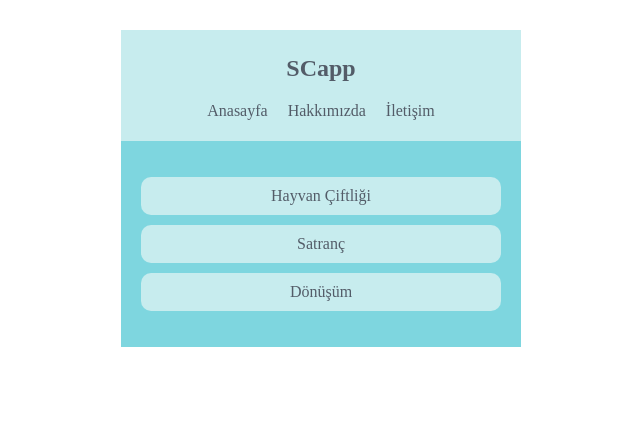
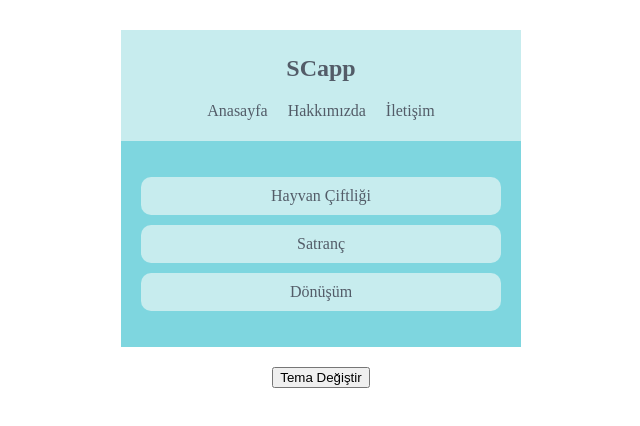
Before and after one commit to sdnrcvk/React-SCapp, a React (Create React App) app: page / in a window 1280 px wide. Shown: the top 426 px of the page, without its empty margins (319-959 px from the left). Built offline with nearby package versions, Linux system fonts and the light colour scheme.

Commit message:
ThemeToggle added

```diff
--- a/src/App.js
+++ b/src/App.js
@@ -1,5 +1,6 @@
 import Booklist from "./components/BookList";
 import Navbar from "./components/Navbar";
+import ThemeToggle from "./components/ThemeToggle";
 import ThemeContextProvider, {ThemeContext} from "./contexts/ThemeContext";
 
 function App() {
@@ -8,6 +9,7 @@ function App() {
       <ThemeContextProvider>
         <Navbar/>
         <Booklist/>
+        <ThemeToggle/>
       </ThemeContextProvider>
     </div>
   );
--- /dev/null
+++ b/src/components/ThemeToggle.js
@@ -0,0 +1,18 @@
+import React,{Component} from "react";
+import { ThemeContext } from "../contexts/ThemeContext";
+
+class ThemeToggle extends Component{
+    static contextType=ThemeContext;
+
+    render(){
+        const {toggleTheme}=this.context;
+
+        return(
+            <button onClick={toggleTheme}>Tema Değiştir</button>
+        )
+
+    }
+
+}
+
+export default ThemeToggle;
--- a/src/contexts/ThemeContext.js
+++ b/src/contexts/ThemeContext.js
@@ -10,9 +10,13 @@ class ThemeContextProvider extends Component {
         dark:{syntax:'#f5f6fa',ui:'#303952',bg:'#192a56'}
     }
 
+    toggleTheme=()=>{
+        this.setState({isLightTheme:!this.state.isLightTheme});
+    }
+
     render(){
         return (
-            <ThemeContext.Provider value={{...this.state}}>
+            <ThemeContext.Provider value={{...this.state,toggleTheme:this.toggleTheme}}>
                 {this.props.children}
             </ThemeContext.Provider>
         );
```
